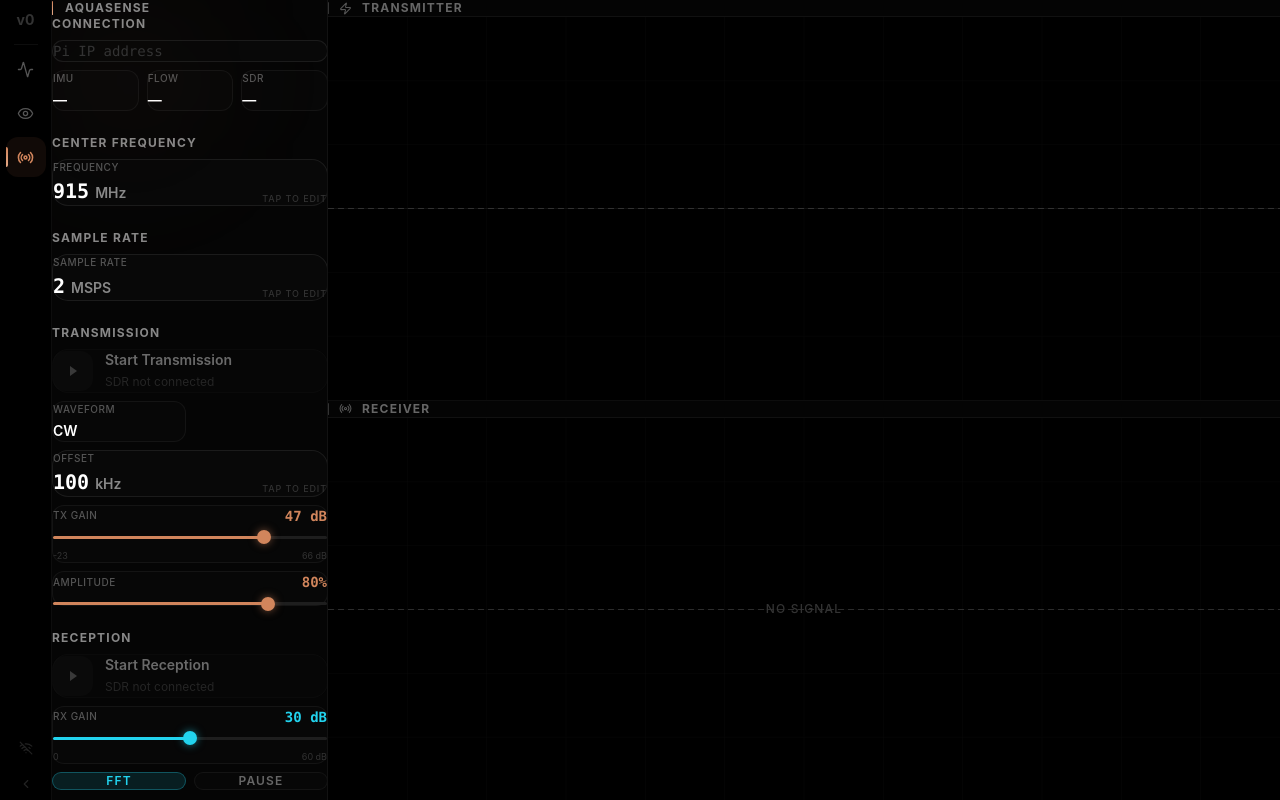
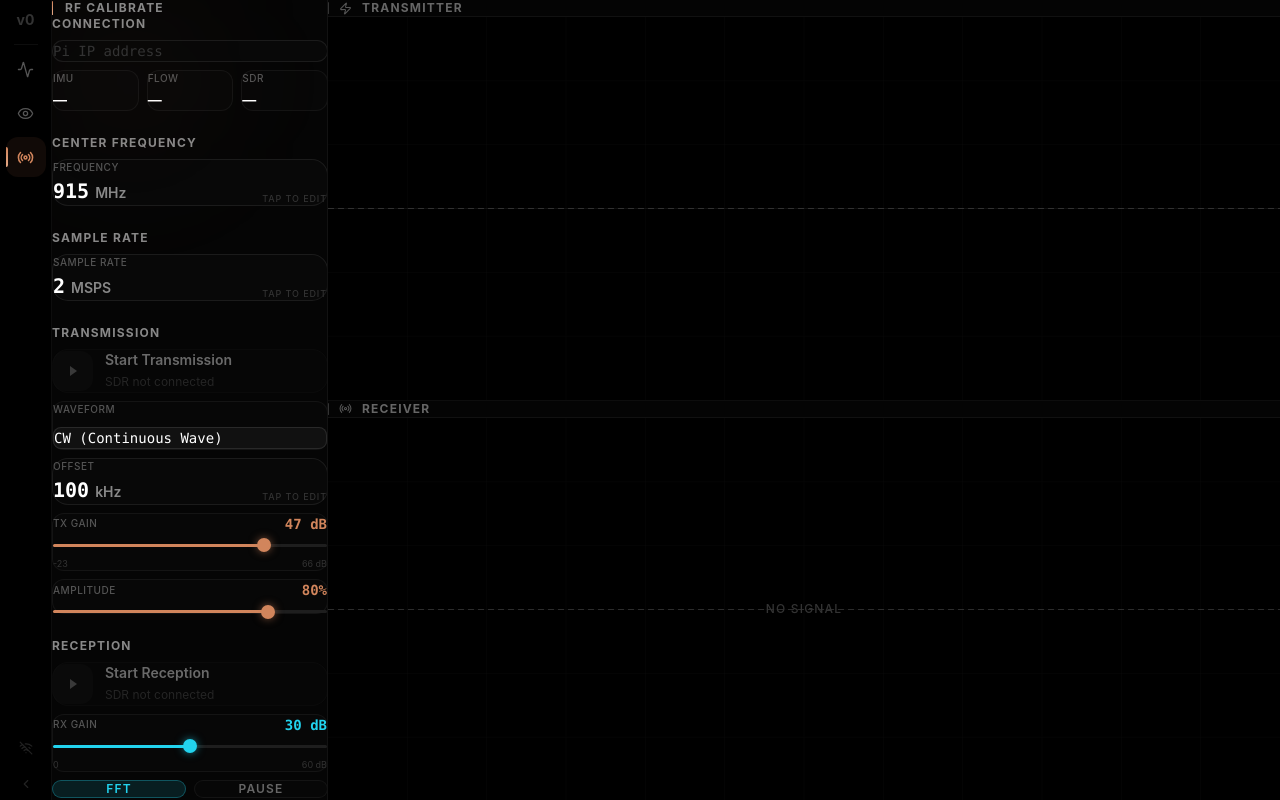
Before and after one commit to DataDragoon/version_2, a React (Vite) app in the folder groundstation/frontend/: page / in a window 1280 px wide. Both pictures are taken after a click on the button 25 px from the left and 157 px from the top of the page. Built offline with nearby package versions, Linux system fonts and the light colour scheme.

Commit message:
rf calib panel done

```diff
--- a/groundstation/frontend/src/components/AquaSensePanel.jsx
+++ b/groundstation/frontend/src/components/AquaSensePanel.jsx
@@ -9,6 +9,8 @@ export default function AquaSensePanel({ isConnected, sdrConnected, txActive, rx
   const [rxGain, setRxGain] = useState(30);
   const [waveform, setWaveform] = useState('cw');
   const [cwOffset, setCwOffset] = useState(100);
+  const [chirpBw, setChirpBw] = useState(500);
+  const [chirpDur, setChirpDur] = useState(1);
   const [sampleRate, setSampleRate] = useState(2);
 
   const canActivate = isConnected && sdrConnected;
@@ -39,20 +41,51 @@ export default function AquaSensePanel({ isConnected, sdrConnected, txActive, rx
           onToggle={() => sendAquasense({ cmd: txActive ? 'stop_tx' : 'start_tx' })}
           activeLabel="Stop Transmission"
           idleLabel="Start Transmission"
-          activeSubLabel="CW tone on TX1 antenna"
+          activeSubLabel={waveform === 'cw' ? 'CW tone on TX1 antenna' : 'Chirp on TX1 antenna'}
           idleSubLabel={!sdrConnected ? 'SDR not connected' : 'Ready to transmit'}
           color="orange"
         />
 
-        <div className="grid grid-cols-2 gap-2 mt-1">
-          <InfoTile label="Waveform" value={waveform.toUpperCase()} />
+        {/* Waveform select */}
+        <div className="flex flex-col gap-2.5 p-3 rounded-xl bg-[#0a0a0a]/50 border border-white/5 mt-1">
+          <div className="flex items-center justify-between">
+            <span className="text-[10px] font-medium uppercase tracking-wider text-[#555555]">Waveform</span>
+          </div>
+          <select
+            value={waveform}
+            onChange={e => {
+              const v = e.target.value;
+              setWaveform(v);
+              sendAquasense({ cmd: 'set_waveform', type: v, offset_khz: cwOffset, amplitude: txAmp / 100, chirp_bw_khz: chirpBw, chirp_duration_ms: chirpDur });
+            }}
+            className="bg-[#111] border border-white/10 rounded-lg px-3 py-2 text-sm font-mono text-white outline-none cursor-pointer appearance-none"
+          >
+            <option value="cw">CW (Continuous Wave)</option>
+            <option value="chirp">Chirp (Linear FM)</option>
+          </select>
         </div>
 
-        {/* Offset */}
-        <OffsetField
-          value={cwOffset}
-          onChange={(v) => { setCwOffset(v); sendAquasense({ cmd: 'set_waveform', type: waveform, offset_khz: v, amplitude: txAmp / 100 }); }}
-        />
+        {/* CW Offset — only for CW mode */}
+        {waveform === 'cw' && (
+          <OffsetField
+            value={cwOffset}
+            onChange={(v) => { setCwOffset(v); sendAquasense({ cmd: 'set_waveform', type: waveform, offset_khz: v, amplitude: txAmp / 100 }); }}
+          />
+        )}
+
+        {/* Chirp params — only for chirp mode */}
+        {waveform === 'chirp' && (
+          <>
+            <ChirpBwField
+              value={chirpBw}
+              onChange={(v) => { setChirpBw(v); sendAquasense({ cmd: 'set_waveform', type: waveform, chirp_bw_khz: v, chirp_duration_ms: chirpDur, amplitude: txAmp / 100 }); }}
+            />
+            <ChirpDurField
+              value={chirpDur}
+              onChange={(v) => { setChirpDur(v); sendAquasense({ cmd: 'set_waveform', type: waveform, chirp_bw_khz: chirpBw, chirp_duration_ms: v, amplitude: txAmp / 100 }); }}
+            />
+          </>
+        )}
 
         {/* TX Gain */}
         <div className="flex flex-col gap-2.5 p-3 rounded-xl bg-[#0a0a0a]/50 border border-white/5 mt-1">
@@ -226,3 +259,11 @@ function OffsetField({ value, onChange }) {
 function SampleRateField({ value, onChange }) {
   return <EditableField label="Sample Rate" value={value} unit="MSPS" onChange={onChange} min={0.5} max={40} />;
 }
+
+function ChirpBwField({ value, onChange }) {
+  return <EditableField label="Chirp BW" value={value} unit="kHz" onChange={onChange} min={10} max={20000} />;
+}
+
+function ChirpDurField({ value, onChange }) {
+  return <EditableField label="Chirp Duration" value={value} unit="ms" onChange={onChange} min={0.1} max={100} />;
+}
--- a/groundstation/frontend/src/components/Sidebar.jsx
+++ b/groundstation/frontend/src/components/Sidebar.jsx
@@ -7,7 +7,7 @@ import AquaSensePanel from './AquaSensePanel';
 const PANELS = [
   { id: 'imu',       label: 'IMU',       icon: Activity },
   { id: 'optiflow',  label: 'OptiFlow',  icon: Eye },
-  { id: 'aquasense', label: 'AquaSense', icon: Radio },
+  { id: 'aquasense', label: 'RF Calibrate', icon: Radio },
 ];
 
 export default function Sidebar({
```
Also changed, not shown: 2 other files (tests, documents, lock files or other folders).
